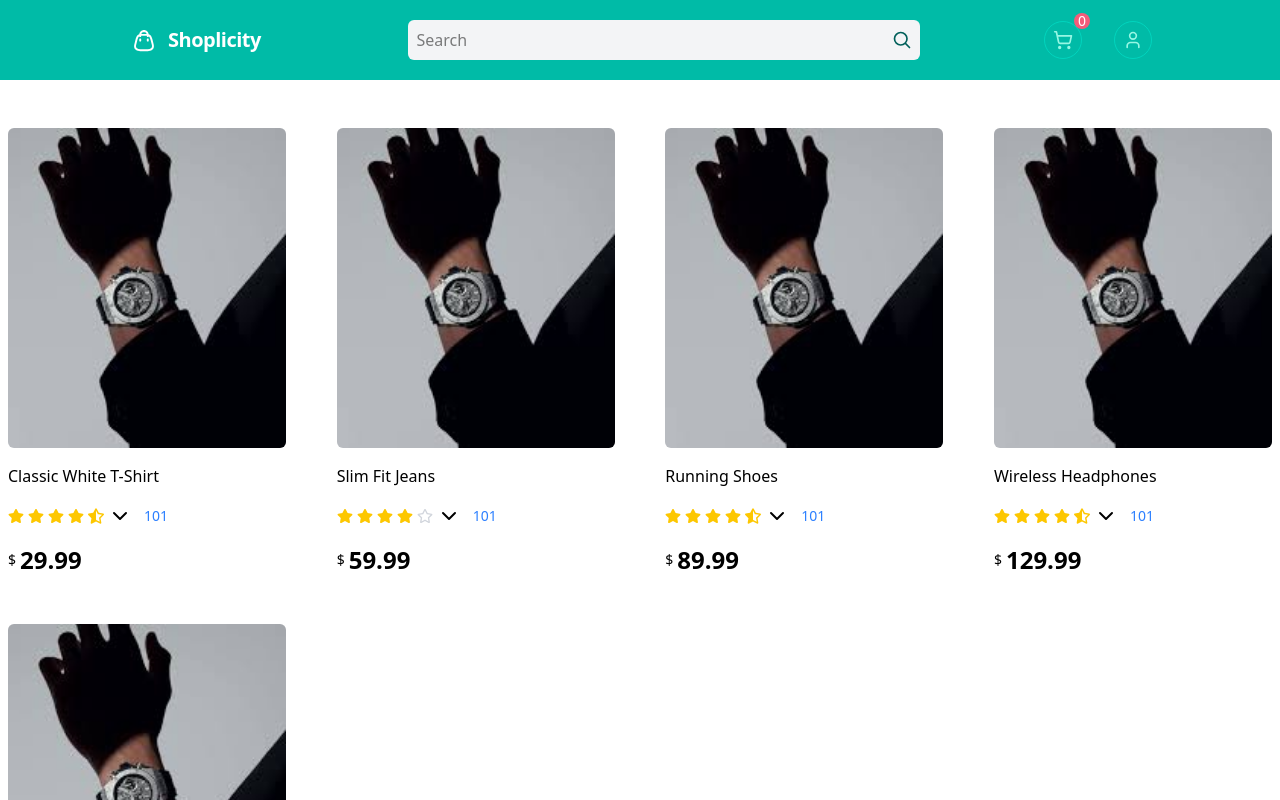
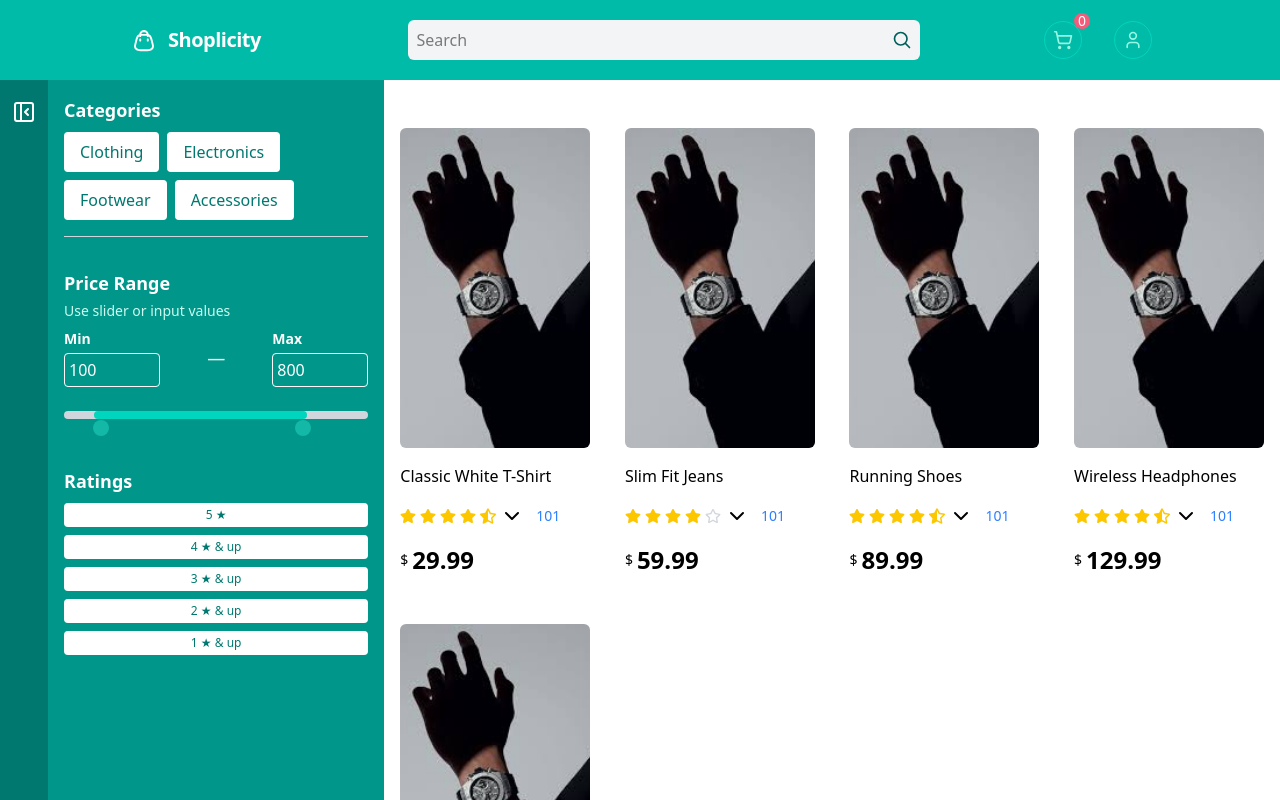
Before and after one commit to Kidd0921/frontend, a Next.js app: page /products in a window 1280 px wide. Shown: the top 800 px of the page. Built offline with nearby package versions, Linux system fonts and the light colour scheme.

Commit message:
- Filter Side Menu

```diff
--- a/src/app/products/page.tsx
+++ b/src/app/products/page.tsx
@@ -1,6 +1,10 @@
+'use client';
+
+import { useState } from "react";
 import { Product } from "@/types/product";
 import ProductListing from "@/components/products/ProductListing";
-import FilterMenu from "@/components/Filter/FilterMenu";
+import { PanelLeftOpen, PanelLeftClose } from 'lucide-react';
+import FilterSideBar from "@/components/Filter/FilterSideBar";
 
 const PRODUCT_PER_PAGE = 8;
 const  products: Product[] = [
@@ -56,10 +60,29 @@ const  products: Product[] = [
   },
 ]
 const ListPage = () => {
+  const [sidebarOpen, setSidebarOpen] = useState(true);
+
   return (
-    <>
-      <ProductListing products={products}/>
-    </>
+    <div
+      className="flex"
+    >
+      {/* Toggle Button */}
+      <button
+        onClick={() => setSidebarOpen(prev => !prev)}
+        className={`hidden lg:flex flex-col z-50 py-5 px-3 ${sidebarOpen ? "bg-teal-700" : "bg-teal-600"} text-white ${sidebarOpen ? "hover:bg-teal-800" : "hover:bg-teal-700"} transition`}
+      >
+        {sidebarOpen ? <PanelLeftClose/> : <PanelLeftOpen/>}
+      </button>
+
+      {sidebarOpen && (
+        <div className="hidden lg:block bg-teal-600 ">
+          <FilterSideBar />
+        </div>
+      )}
+
+      <ProductListing products={products} />
+
+    </div>
 
   )
 }
--- a/src/components/Filter/FilterMenu.tsx
+++ b/src/components/Filter/FilterMenu.tsx
@@ -18,7 +18,7 @@ const FilterMenu = () => {
   };
 
   return (
-    <div className="flex max-h-[40vh] pb-1">
+    <div className="flex lg:hidden max-h-[40vh] pb-1">
 
       <div className="w-32 pl-2 bg-teal-500 space-y-4 overflow-y-auto custom-scrollbar">
         <h2 className="text-lg font-bold text-gray-200 mb-2">Filter By</h2>
--- /dev/null
+++ b/src/components/Filter/FilterSideBar.tsx
@@ -0,0 +1,60 @@
+'use client';
+
+import { useState } from 'react';
+import RangeSlider from './RangeSlider';
+
+const FilterSideBar = () => {
+  return (
+    <aside className="bg-teal-600 text-white p-4 w-auto space-y-8 overflow-y-auto max-h-screen custom-scrollbar">
+      {/* Category Filter */}
+      <section>
+        <h3 className="text-lg font-bold mb-2">Categories</h3>
+        <div className="flex flex-wrap gap-2">
+          {['Clothing', 'Electronics', 'Footwear', 'Accessories'].map((cat) => (
+            <button
+              key={cat}
+              className="px-4 py-2 bg-white text-teal-700 rounded hover:bg-teal-100 transition"
+            >
+              {cat}
+            </button>
+          ))}
+        </div>
+        <hr className="border-gray-300 mt-4" />
+      </section>
+
+      {/* Price Filter */}
+      <section>
+        <h3 className="text-lg font-bold mb-1">Price Range</h3>
+        <p className="text-sm text-teal-100 mb-2">Use slider or input values</p>
+        <RangeSlider
+          initialMin={100}
+          initialMax={800}
+          min={0}
+          max={1000}
+          step={10}
+          priceCap={50}
+        />
+      </section>
+
+      {/* Ratings Filter */}
+      <section>
+        <h3 className="text-lg font-bold mb-2">Ratings</h3>
+        <div className="flex flex-col gap-2">
+          <button className="px-4 py-1 bg-white text-teal-700 text-xs rounded hover:bg-teal-100 transition">
+            5 ★
+          </button>
+          {[4, 3, 2, 1].map((star) => (
+            <button
+              key={star}
+              className="px-4 py-1 bg-white text-teal-700 text-xs rounded hover:bg-teal-100 transition"
+            >
+              {star} ★ & up
+            </button>
+          ))}
+        </div>
+      </section>
+    </aside>
+  );
+};
+
+export default FilterSideBar;
--- a/src/components/Footer.tsx
+++ b/src/components/Footer.tsx
@@ -15,7 +15,7 @@ const Footer = () => {
 
 
   return (
-    <div className={`fixed bottom-0 w-full py-4 z-10 bg-teal-600 text-white border-t border-zinc-200 shadow-lg sm:hidden`}>
+    <div className={`fixed bottom-0 w-full py-4 z-10 bg-teal-600 text-white border-t border-zinc-200 shadow-lg md:hidden`}>
       <div className="flex flex-row justify-around items-center bg-transparent w-full">
         {/* Back Button */}
         <Link href="/back" className="flex items-center">
--- a/src/components/NavIcons.tsx
+++ b/src/components/NavIcons.tsx
@@ -44,7 +44,7 @@ const NavIcons = ({ setIsFilterOpen }: NavIconsProps) => {
           showFilter && (
           <Button
             icon={<Filter className="h-5 w-5 text-current" />}
-            className="md:hidden text-teal-200 border-teal-400 hover:text-white hover:border-white"
+            className="lg:hidden text-teal-200 border-teal-400 hover:text-white hover:border-white"
             onClick={() => {setIsFilterOpen( (prev) => !prev)}}
           />
           )
--- a/src/components/products/ProductListing.tsx
+++ b/src/components/products/ProductListing.tsx
@@ -10,7 +10,7 @@ interface ProductsListingProp {
 
 const ProductListing:React.FC<ProductsListingProp> = ({products}) => {
   return (
-    <div className="mt-12 mb-20 px-2 flex flex-wrap gap-x-8 gap-y-16 justify-between">
+    <div className="w-full mt-12 mb-20 px-4 flex flex-wrap gap-x-8 gap-y-16 justify-between">
       {
         products.map((product) => (
           <div
```
